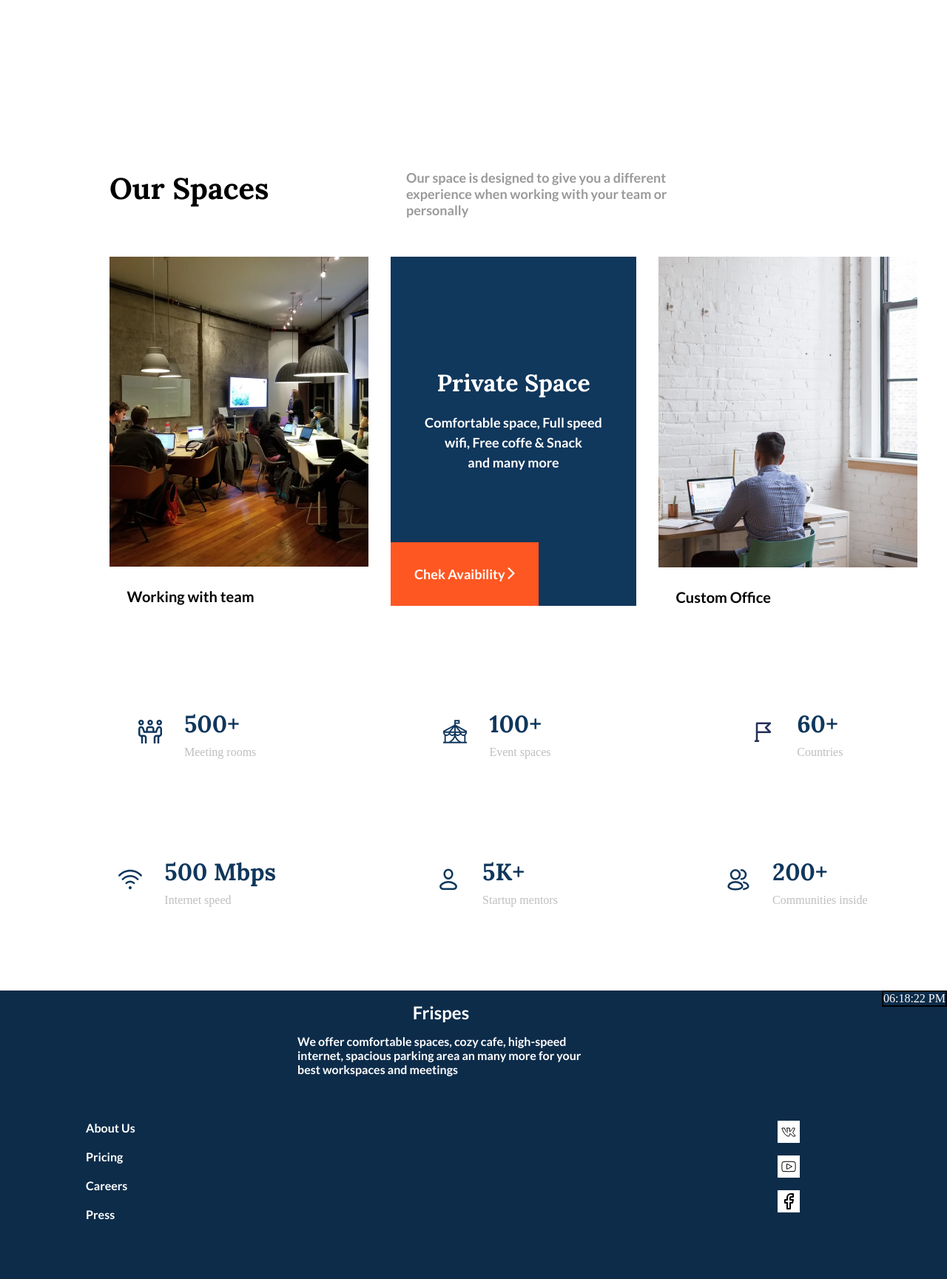
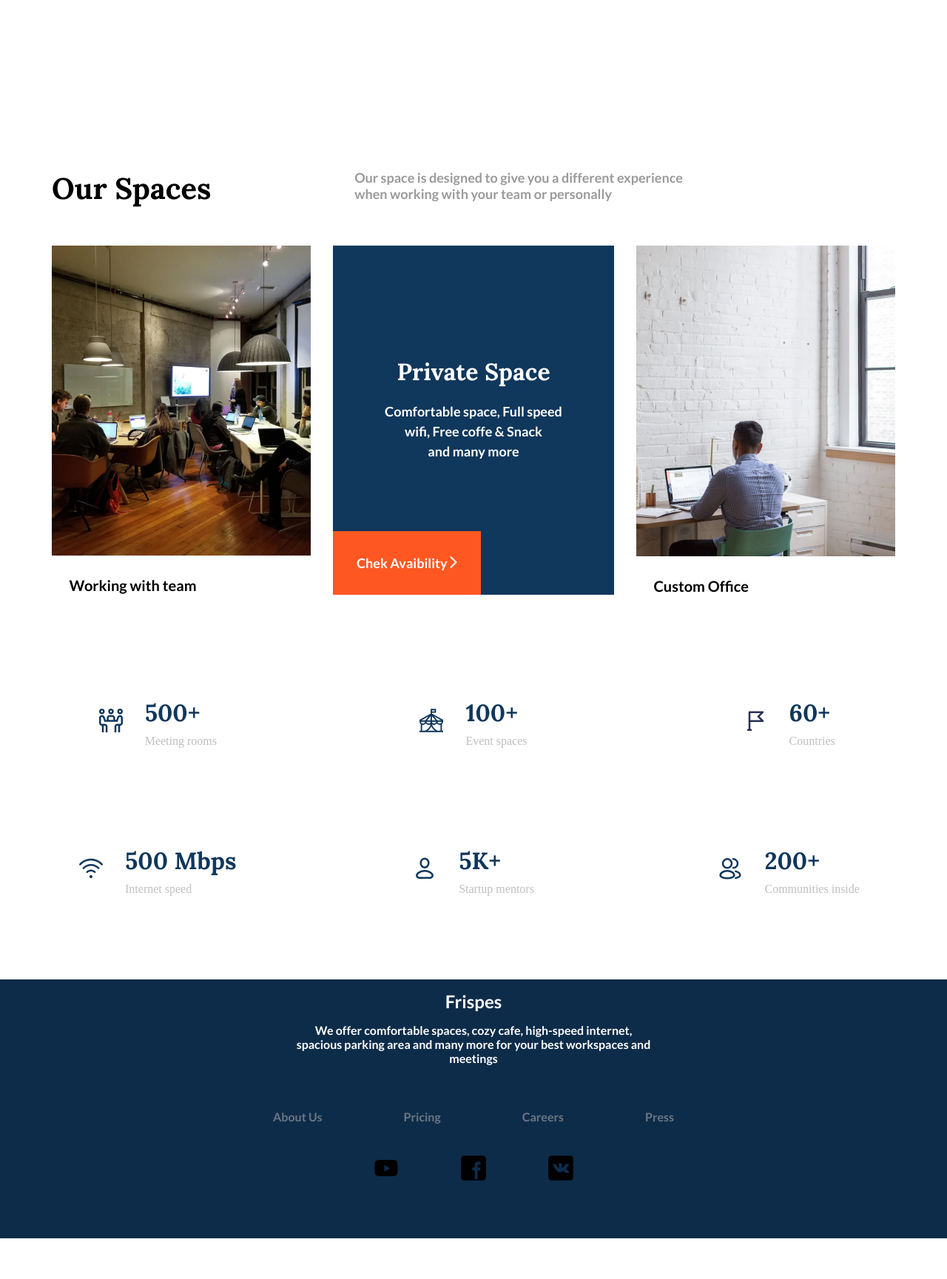
Before and after one commit to Kukoldini/Frispes, a PHP site: page / in a window 1280 px wide; the page is wider, and only the part inside the window is pictured. Shown: the part 1000-2729 px from the top of that part at 74% size. After the commit the page ends 2674 px from the top of that part, so only its background shows below. Run offline with PHP 8.4, Linux system fonts and the light colour scheme.

Commit message:
Prepare site to pages

```diff
--- a/css/button.css
+++ /dev/null
@@ -1,13 +0,0 @@
-#logout {
-	margin-top: -10px;
-	font-size: 18px;
-	color: #FF5722;
-	padding: 12px 24px;
-	border: none;
-	border-radius: 3px;
-}
-#logout:hover {
-	background-color: #FF5722;
-	transition: 0.1s;
-	color: #fff;
-}
--- a/css/style.css
+++ b/css/style.css
@@ -154,7 +154,7 @@ hr {
 	left: 32%;
 }
 .our-space-section {
-	margin-left: 9%;
+	margin: 0 2.5%;
 }
 .our-space-section-header {
 	display: flex;
@@ -175,7 +175,6 @@ hr {
 	position: relative;
 	margin-top: 52px;
 	display: flex;
-
 }
 .our-spaces-button {
 	bottom: 54px;
@@ -246,7 +245,6 @@ hr {
 	border-left: 1px solid #fff;
 }
 .social-container{
-	margin-left: 5%;
 	margin-top: 70px;
 	display: flex;
 	flex-wrap: wrap;
@@ -278,17 +276,16 @@ hr {
 }
 footer {
 	margin-top: 50px;
-	display: flex;
-	flex-direction: row;
 	background-color: #0D2C4A;
 	height: 350px;
 	color: #fff;
-	padding-bottom: 40px;
 }
 .footer-top {
+	margin: 0 auto;
 	display: flex;
 	flex-direction: column;
 	align-items: center;
+	text-align: center;
 }
 .footer-logo {
 	text-align: center;
@@ -299,36 +296,33 @@ footer {
 	max-width: 40%;
 }
 .footer-bottom {
+	margin: 0 auto;
+	width: 46%;
 	padding-top: 50px;
-	display: flex;
-	justify-content: space-between;
 }
 .footer-company {
 	display: flex;
-	flex-direction: column;
+	justify-content: space-between;
 }
 .info {
 	margin: 5px 0;
 	padding: 5px;
-	color: #fff;
+	color: #6C7781;
 }
 .info:hover {
-	border-left: 2px solid #FF5722;
-	transition: 0.13s;
+	color: #FF5722;
+	transition: 0.1s;
 }
-.footer-left-icons {
+.footer-contact-icons {
+	margin: 30px auto;
+	width: 50%;
 	display: flex;
-	flex-direction: column;
+	justify-content: space-between;
 }
-.footer-icon {
-	padding: 3px;
-	margin: 10px 0px 4px 0px;
-	background-color: #fff;
+.icon-img {
+	width: 40px;
+	height: 40px;
 }
-.footer-icon:hover {
-	background-color: #FF5722;
-	transition: 0.2s;
+.icon-item:hover {
+	border-bottom: 2px solid #FF5722;
 }
-#time {
-	border: 2px solid #000;
-}
--- a/footer.html
+++ /dev/null
@@ -1,35 +0,0 @@
-<!DOCTYPE html>
-<html lang="en">
-<head>
-	<meta charset="UTF-8">
-	<meta name="viewport" content="width=device-width, initial-scale=1.0">
-	<link rel="stylesheet" href="css/style.css">
-	<title>Document</title>
-</head>
-<body>
-	<footer>
-		<div class="container">
-			<div class="footer-top">
-				<h2 class="footer-logo">Frispes</h2>
-				<p class="footer-text">We offer comfortable spaces, cozy cafe, high-speed internet, spacious parking area an many more for your best workspaces and meetings</p>
-			</div>
-			<div class="footer-bottom">
-				<div class="footer-company">
-					<a href="" class="info">About Us</a>
-					<a href="" class="info">Pricing</a>
-					<a href="" class="info">Careers</a>
-					<a href="" class="info">Press</a>
-				</div>
-				<div class="footer-left-icons">
-					<a href="https://vk.com/phazkseta"><img src="images/social/vk.svg" alt="" class="footer-icon"></a>
-					<a href=""><img src="images/social/youtube.svg" alt="" class="footer-icon"></a>
-					<a href=""><img src="images/social/facebook.svg" alt="" class="footer-icon"></a>
-				</div>
-			</div>
-		</div>
-		<div class="display">
-			<div id="time"></div>
-		</div>
-	</footer>
-</body>
-</html>
--- a/header.php
+++ /dev/null
@@ -1,45 +0,0 @@
-<?php
-	session_start();
-?>
-<!DOCTYPE html>
-<html lang="en">
-<head>
-	<meta charset="UTF-8">
-	<meta name="viewport" content="width=device-width, initial-scale=1.0">
-	<title>Document</title>
-	<link rel="preconnect" href="https://fonts.gstatic.com">
-	<link href="https://fonts.googleapis.com/css2?family=Lato:wght@700&family=Playfair+Display:wght@700&display=swap" rel="stylesheet">
-	<link href="https://fonts.googleapis.com/css2?family=Lora:wght@700&display=swap" rel="stylesheet">
-	<link rel="stylesheet" href="css/style.css">
-	<link rel="stylesheet" href="css/button.css">
-</head>
-<body>
-	<div class="up_menu">
-		<p class="logo">Frispers.</p>
-		<ul class="menu">
-			<li><a href="index.php">Home</a></li>
-			<li><a href="#">Workspace</a></li>
-			<li><a href="#">Service</a></li>
-			<li><a href="#">Events</a></li>
-			<li><a href="#">Revievs</a></li>
-			<li><a href="#">Contact us</a></li>
-		</ul>
-		<ul class="login">
-			<?php
-				if (isset($_SESSION['user_id'])) {
-					echo '<form action="header.php" method="post">
-						  	<button id="logout" name="logout">Logout</button>
-						  </form>';
-					if (isset($_POST['logout'])) {
-						unset($_SESSION['user_id']);
-						header('Location: index.php');
-					}
-				} else {
-					echo '<li><a href="login.php">Log in</a></li>
-						  <li><a href="register.php">Sign up</a></li>';
-				}
-			?>
-		</ul>
-	</div>
-</body>
-</html>
--- a/index.php
+++ b/index.html
@@ -4,17 +4,26 @@
 <head>
 	<meta charset="UTF-8">
 	<meta name="viewport" content="width=device-width, initial-scale=1.0">
-	<link rel="stylesheet" href="css/style.css">
 	<title>Frispers</title>
 	<link rel="preconnect" href="https://fonts.gstatic.com">
 	<link href="https://fonts.googleapis.com/css2?family=Lato:wght@700&family=Playfair+Display:wght@700&display=swap" rel="stylesheet">
 	<link href="https://fonts.googleapis.com/css2?family=Lora:wght@700&display=swap" rel="stylesheet">
-	<script src="script.js"></script>
+	<link rel="stylesheet" href="css/style.css">
 </head>
 <body>
-	<?php
-		require_once "header.php";
-	?>
+	<div class="up_menu">
+		<p class="logo">Frispers.</p>
+		<ul class="menu">
+			<li><a href="index.php">Home</a></li>
+			<li><a href="#">Workspace</a></li>
+			<li><a href="#">Service</a></li>
+			<li><a href="#">Events</a></li>
+			<li><a href="#">Revievs</a></li>
+			<li><a href="#">Contact us</a></li>
+		</ul>
+		<ul class="login">
+		</ul>
+	</div>
 	<header class="header">
 		<div class="container">
 			<div class="introducting">
@@ -120,9 +129,26 @@
 				</div>
 		</div>
 	</section>
-	<?php
-		require_once "footer.html";
-	?>
-	<script src="script.js"></script>
+	<footer>
+		<div class="container">
+			<div class="footer-top">
+				<h2 class="footer-logo">Frispes</h2>
+				<p class="footer-text">We offer comfortable spaces, cozy cafe, high-speed internet, spacious parking area and many more for your best workspaces and meetings</p>
+			</div>
+			<div class="footer-bottom">
+				<div class="footer-company">
+					<a href="" class="info">About Us</a>
+					<a href="" class="info">Pricing</a>
+					<a href="" class="info">Careers</a>
+					<a href="" class="info">Press</a>
+				</div>
+				<div class="footer-contact-icons">
+					<a href="#" class="icon-item"><img src="images/social/youtube.svg" alt="" class="icon-img"></a>
+					<a href="#" class="icon-item"><img src="images/social/facebook.svg" alt="" class="icon-img"></a>
+					<a href="#" class="icon-item"><img src="images/social/vk.svg" alt="" class="icon-img"></a>
+				</div>
+			</div>
+		</div>
+	</footer>
 </body>
 </html>
--- a/script.js
+++ /dev/null
@@ -1,22 +0,0 @@
-setInterval(() => {
-const time = document.querySelector(".display #time");
-let date = new Date();
-let hours = date.getHours();
-let minutes = date.getMinutes();
-let seconds = date.getSeconds();
-let day_night = "AM";
-if (hours > 12) {
-	day_night = "PM";
-	hours = hours - 12;
-}
-if (seconds < 10) {
-	seconds = "0" + seconds;
-}
-if (minutes < 10) {
-	minutes = "0" + minutes;
-}
-if (hours < 10) {
-	hours = "0" + hours;
-}
-time.textContent = hours + ":" + minutes + ":" + seconds + " " + day_night;
-})
```
Also changed, not shown: css/register.css (deleted, +0 -48 lines), header.html (deleted, +0 -29 lines), login.php (deleted, +0 -47 lines), php/connection.php (deleted, +0 -10 lines), register.php (deleted, +0 -60 lines), images/social/facebook.svg, images/social/vk.svg, images/social/youtube.svg.
